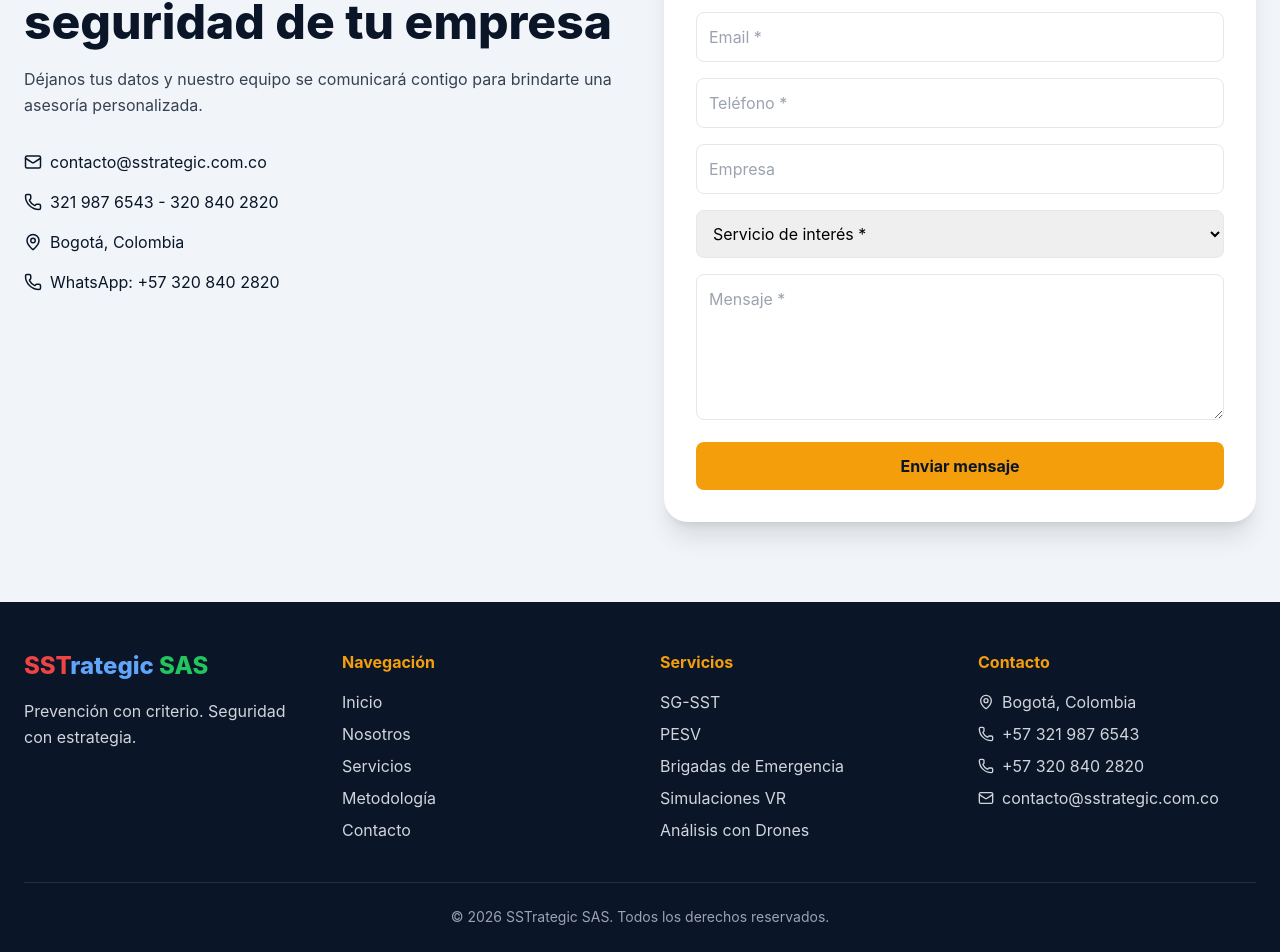
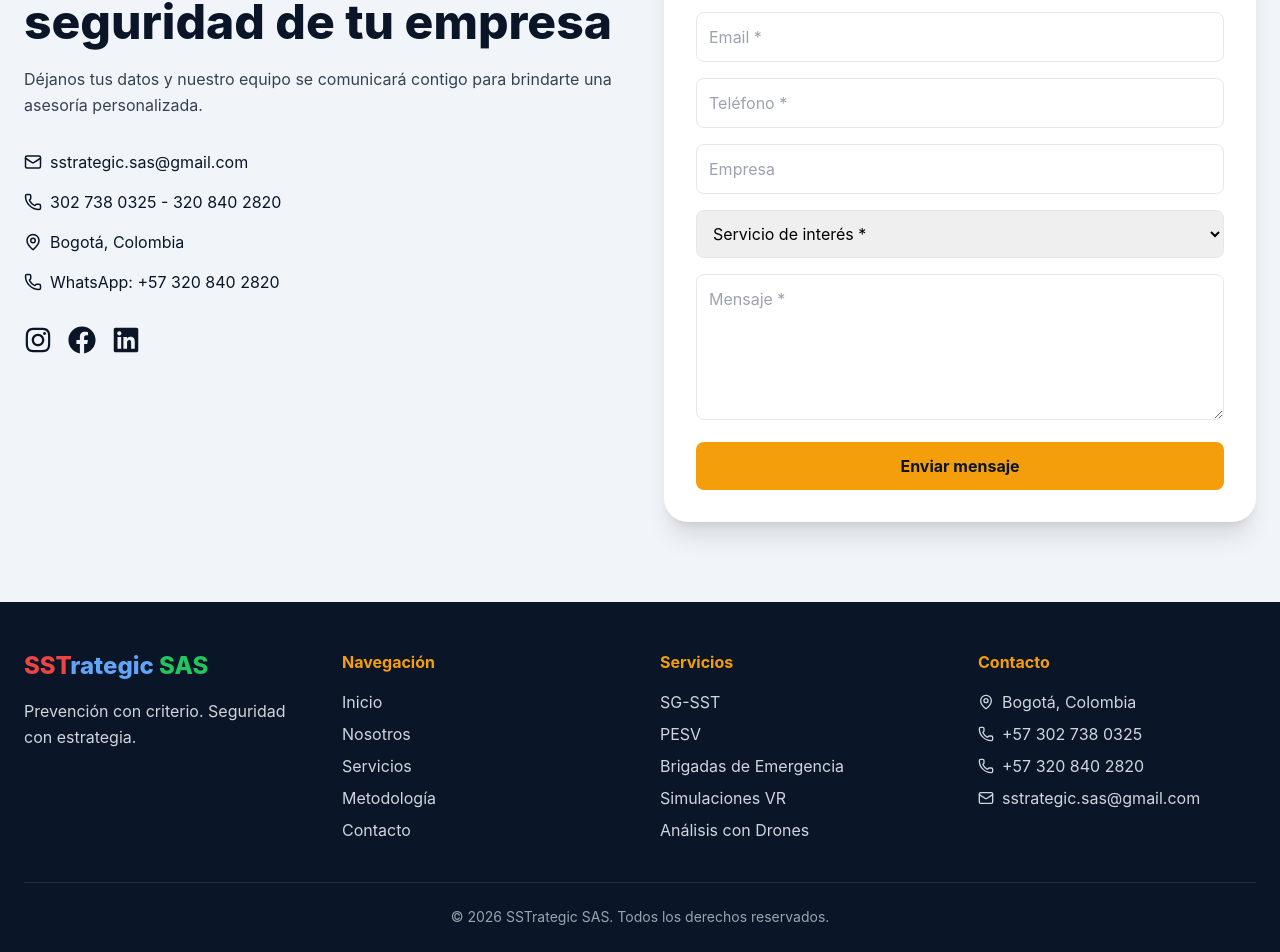
Before and after one commit to LorenAlvare/SStrategic.SAS, a React (Vite) app: page / in a window 1280 px wide. Shown: the part 5576-6528 px from the top of the page. Built offline with nearby package versions, Linux system fonts and the light colour scheme.

Commit message:
Se agregan redes sociales

```diff
--- a/package.json
+++ b/package.json
@@ -14,6 +14,7 @@
     "lucide-react": "^1.11.0",
     "react": "^19.2.5",
     "react-dom": "^19.2.5",
+    "react-icons": "^5.6.0",
     "swiper": "^12.1.4"
   },
   "devDependencies": {
--- a/src/components/Contacto.jsx
+++ b/src/components/Contacto.jsx
@@ -1,5 +1,6 @@
 import { useState } from "react";
 import { Mail, Phone, MapPin } from "lucide-react";
+import { FaInstagram, FaFacebook, FaLinkedin } from "react-icons/fa";
 import emailjs from "@emailjs/browser";
 
 export default function Contacto() {
@@ -93,12 +94,12 @@ export default function Contacto() {
           <div className="mt-8 space-y-4 text-primary">
             <div className="flex items-center gap-2">
               <Mail size={18} />
-              contacto@sstrategic.com.co
+              sstrategic.sas@gmail.com
             </div>
 
             <div className="flex items-center gap-2">
               <Phone size={18} />
-              321 987 6543 - 320 840 2820
+              302 738 0325 - 320 840 2820
             </div>
 
             <div className="flex items-center gap-2">
@@ -109,6 +110,34 @@ export default function Contacto() {
             <div className="flex items-center gap-2">
               <Phone size={18} />
               WhatsApp: +57 320 840 2820
+            </div>
+            <div className="flex items-center gap-4 pt-4">
+              <a
+                href="https://www.instagram.com/sstrategicsas"
+                target="_blank"
+                rel="noreferrer"
+                className="hover:text-pink-500 transition"
+              >
+                <FaInstagram size={28} />
+              </a>
+
+              <a
+                href="https://www.facebook.com/profile.php?id=61587138627582"
+                target="_blank"
+                rel="noreferrer"
+                className="hover:text-blue-600 transition"
+              >
+                <FaFacebook size={28} />
+              </a>
+
+              <a
+                href="https://www.linkedin.com/in/sstrategic-sas-ab69793ab/"
+                target="_blank"
+                rel="noreferrer"
+                className="hover:text-blue-500 transition"
+              >
+                <FaLinkedin size={28} />
+              </a>
             </div>
           </div>
         </div>
--- a/src/components/Footer.jsx
+++ b/src/components/Footer.jsx
@@ -55,13 +55,13 @@ export default function Footer() {
               <MapPin size={16} /> Bogotá, Colombia
             </li>
             <li className="flex items-center gap-2">
-              <Phone size={16} /> +57 321 987 6543
+              <Phone size={16} /> +57 302 738 0325
             </li>
             <li className="flex items-center gap-2">
               <Phone size={16} /> +57 320 840 2820
             </li>
             <li className="flex items-center gap-2">
-              <Mail size={16} /> contacto@sstrategic.com.co
+              <Mail size={16} /> sstrategic.sas@gmail.com
             </li>
           </ul>
         </div>
```
Also changed, not shown: 1 other file (tests, documents, lock files or other folders).
